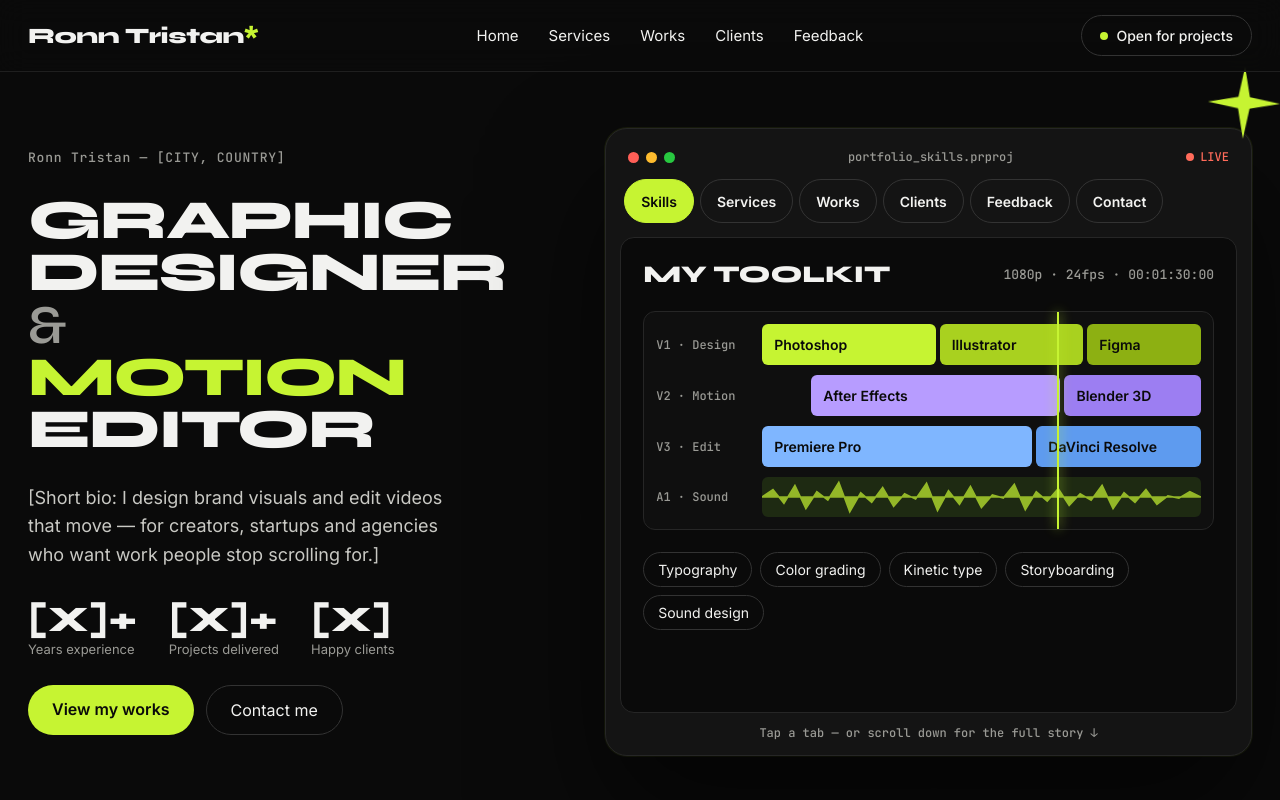
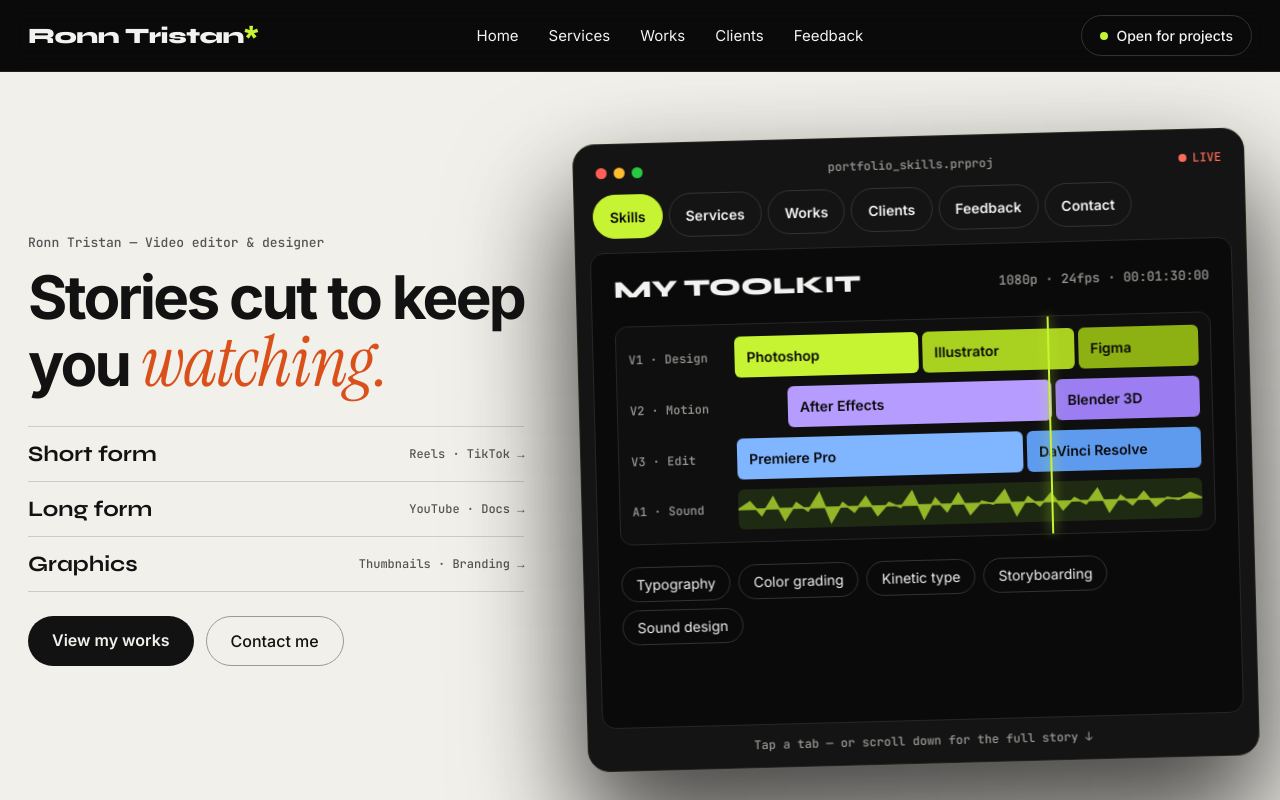
Before and after one commit to Nozen-Limit/ResumeRonn, a plain HTML site: page index.html in a window 1280 px wide. Shown: the top 800 px of the page. Drawn offline with Linux system fonts and the light colour scheme.

Commit message:
Light editorial hero with tilted interactive screen
Co-Authored-By: Claude Opus 5.5 <noreply@anthropic.com>
Claude-Session: https://claude.ai/code/session_01729Tf87JAAkhCshhv9urJa

```diff
--- a/index.html
+++ b/index.html
@@ -10,7 +10,7 @@
 
 
 <link rel="preconnect" href="https://fonts.googleapis.com">
-<link href="https://fonts.googleapis.com/css2?family=Inter:wght@400;500;600&amp;family=Syne:wght@600;700;800&amp;family=JetBrains+Mono:wght@500&amp;display=swap" rel="stylesheet">
+<link href="https://fonts.googleapis.com/css2?family=Inter:wght@400;500;600;700&amp;family=Instrument+Serif:ital@1&amp;family=Syne:wght@600;700;800&amp;family=JetBrains+Mono:wght@500&amp;display=swap" rel="stylesheet">
 <style>
 html{scroll-behavior:smooth}
 .tab{cursor:pointer;font-family:Inter,sans-serif;font-size:14px;font-weight:600;padding:10px 16px;min-height:44px;border-radius:999px;transition:all .2s;background:transparent;color:#F2F2F0;border:1px solid #333}
@@ -54,6 +54,7 @@ a{color:#F2F2F0;text-decoration:none}a:hover{color:#C6F432}
 @media (max-width:860px){
 .nav-links{display:none !important}
 .hero-grid{grid-template-columns:1fr !important}
+.tilt{transform:none !important}
 .hero-title{font-size:56px !important}
 .hero-sub{flex-direction:column !important;align-items:flex-start !important}
 .works-grid{grid-template-columns:1fr !important}
@@ -83,24 +84,19 @@ a{color:#F2F2F0;text-decoration:none}a:hover{color:#C6F432}
 </nav>
 </header>
 
-<section id="top" style="position: relative; max-width: 1360px; margin: 0 auto; padding: 56px 28px 72px">
-<div class="hero-grid" style="display: grid; grid-template-columns: minmax(0, 0.9fr) minmax(0, 1.1fr); gap: 48px; align-items: center">
-<div style="display: flex; flex-direction: column; gap: 28px">
-<p class="rise" style="margin: 0; font-family: 'JetBrains Mono', monospace; font-size: 13px; color: #9A9A95; letter-spacing: 0.06em">Ronn Tristan — [CITY, COUNTRY]</p>
-<h1 class="hero-title rise2" style="margin: 0; font-family: Syne, sans-serif; font-weight: 800; font-size: clamp(44px, 4.3vw, 64px); line-height: 0.95; letter-spacing: -0.03em; text-transform: uppercase">Graphic<br>Designer <span style="font-weight: 600; color: #9A9A95">&amp;</span><br><span style="color: #C6F432">Motion</span><br>Editor</h1>
-<p class="rise3" style="margin: 0; max-width: 440px; font-size: 18px; line-height: 1.6; color: #C9C9C4">[Short bio: I design brand visuals and edit videos that move — for creators, startups and agencies who want work people stop scrolling for.]</p>
-<div class="rise3" style="display: flex; gap: 32px; flex-wrap: wrap">
-<div><div style="font-family: Syne, sans-serif; font-size: 36px; font-weight: 800">[X]+</div><div style="color: #9A9A95; font-size: 13px">Years experience</div></div>
-<div><div style="font-family: Syne, sans-serif; font-size: 36px; font-weight: 800">[X]+</div><div style="color: #9A9A95; font-size: 13px">Projects delivered</div></div>
-<div><div style="font-family: Syne, sans-serif; font-size: 36px; font-weight: 800">[X]</div><div style="color: #9A9A95; font-size: 13px">Happy clients</div></div>
+<section id="top" style="background:#F2F0EA;color:#121212">
+<div class="hero-grid" style="max-width:1360px;margin:0 auto;padding:64px 28px 88px;display:grid;grid-template-columns:minmax(0,0.85fr) minmax(0,1.15fr);gap:56px;align-items:center">
+<div>
+<p class="rise" style="margin:0 0 18px;font-family:'JetBrains Mono',monospace;font-size:13px;color:#555">Ronn Tristan — Video editor &amp; designer</p>
+<h1 class="hero-title rise2" style="margin:0;font-family:Inter,sans-serif;font-weight:700;font-size:clamp(44px,4.7vw,68px);line-height:0.98;letter-spacing:-0.045em">Stories cut to keep you <span style="font-family:'Instrument Serif',serif;font-style:italic;font-weight:400;font-size:1.18em;letter-spacing:-0.01em;color:#D9501A">watching.</span></h1>
+<div class="rise3" style="margin-top:28px;border-top:1px solid #ccc">
+<a href="#works-short" style="display:flex;justify-content:space-between;align-items:center;padding:14px 0;border-bottom:1px solid #ccc;font-family:Syne,sans-serif;font-weight:700;font-size:22px;color:#121212">Short form<span style="font-family:'JetBrains Mono',monospace;font-size:12px;color:#555;font-weight:500">Reels · TikTok →</span></a>
+<a href="#works-long" style="display:flex;justify-content:space-between;align-items:center;padding:14px 0;border-bottom:1px solid #ccc;font-family:Syne,sans-serif;font-weight:700;font-size:22px;color:#121212">Long form<span style="font-family:'JetBrains Mono',monospace;font-size:12px;color:#555;font-weight:500">YouTube · Docs →</span></a>
+<a href="#works-graphics" style="display:flex;justify-content:space-between;align-items:center;padding:14px 0;border-bottom:1px solid #ccc;font-family:Syne,sans-serif;font-weight:700;font-size:22px;color:#121212">Graphics<span style="font-family:'JetBrains Mono',monospace;font-size:12px;color:#555;font-weight:500">Thumbnails · Branding →</span></a>
 </div>
-<div class="rise3" style="display: flex; gap: 12px; flex-wrap: wrap">
-<a href="#works" style="background: #C6F432; color: #0A0A0A; font-weight: 600; padding: 14px 24px; border-radius: 999px">View my works</a>
-<a href="#contact" style="border: 1px solid #333; padding: 14px 24px; border-radius: 999px">Contact me</a>
+<div class="rise3" style="margin-top:24px;display:flex;gap:12px;flex-wrap:wrap"><a href="#works" style="background:#121212;color:#F2F0EA;font-weight:600;padding:14px 24px;border-radius:999px">View my works</a><a href="#contact" style="border:1px solid #999;color:#121212;font-weight:500;padding:14px 24px;border-radius:999px">Contact me</a></div>
 </div>
-</div>
-<div style="position: relative">
-<svg class="float" width="72" height="72" viewBox="0 0 100 100" aria-hidden="true" style="position: absolute; right: -28px; top: -58px; z-index: 3; color: #C6F432"><path fill="currentColor" d="M50 0 L58 42 L100 50 L58 58 L50 100 L42 58 L0 50 L42 42 Z"/></svg>
+<div class="tilt" style="transform:rotate(-1.5deg);box-shadow:0 50px 100px rgba(0,0,0,0.3);border-radius:22px;color:#F2F2F0">
 <div id="skills" class="rise3" style="background: #141414; border: 1px solid #262626; border-radius: 22px; padding: 14px; box-shadow: 0 60px 120px rgba(0,0,0,0.6), 0 0 0 1px rgba(198,244,50,0.08)">
 <div style="display: flex; align-items: center; justify-content: space-between; gap: 12px; padding: 6px 8px 14px">
 <div style="display: flex; gap: 7px"><span style="width: 11px; height: 11px; border-radius: 50%; background: #FF5F57"></span><span style="width: 11px; height: 11px; border-radius: 50%; background: #FEBC2E"></span><span style="width: 11px; height: 11px; border-radius: 50%; background: #28C840"></span></div>
```
